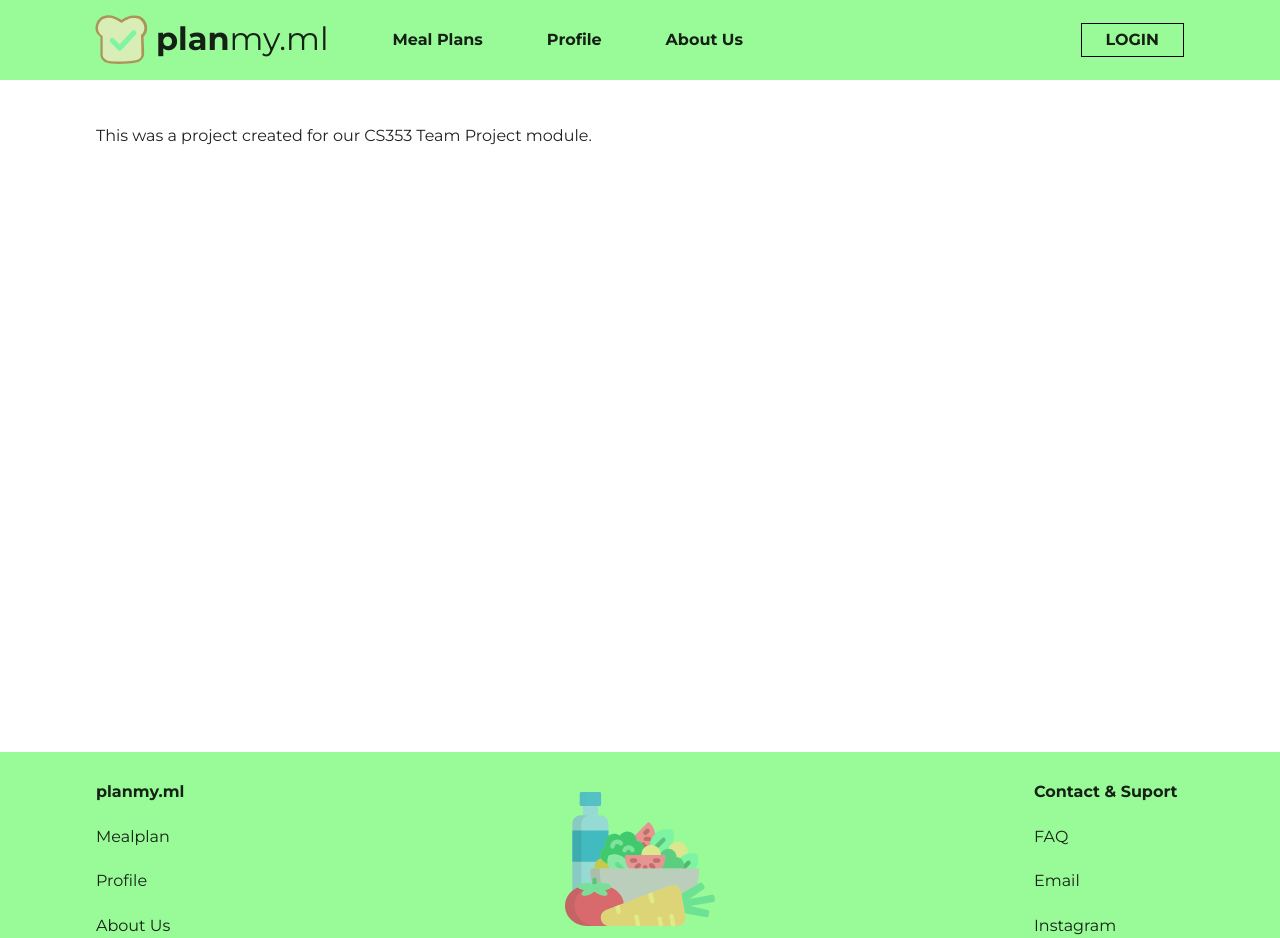
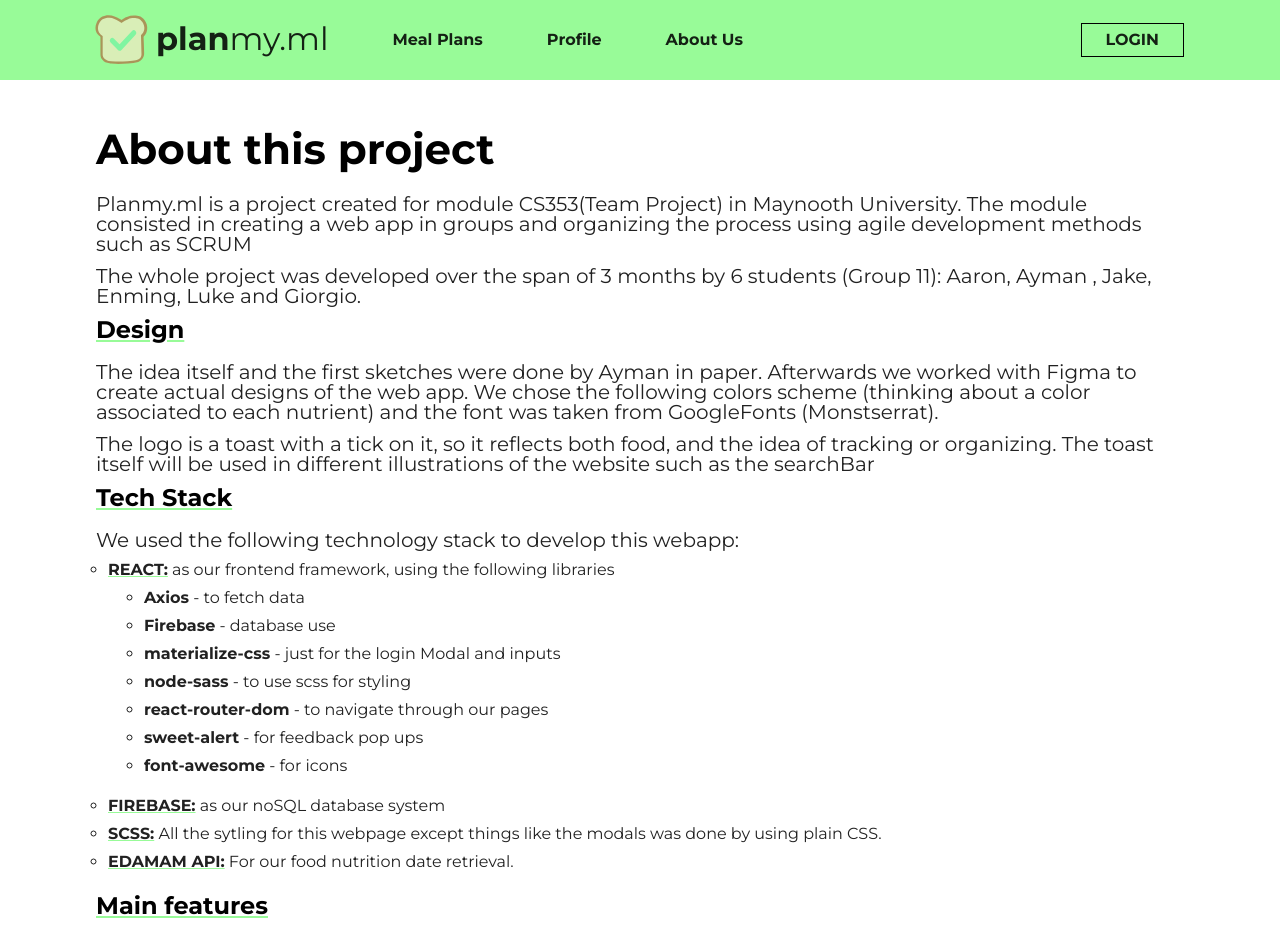
Before and after one commit to CS353T11/CS353TeamProject, a React (Create React App) app: page /about in a window 1280 px wide. Shown: the top 938 px of the page. Built offline with nearby package versions, Linux system fonts and the light colour scheme; no server answers.

Commit message:
[2.13] ABOUT PAGE almost done

```diff
--- a/src/components/home/aboutUs.js
+++ b/src/components/home/aboutUs.js
@@ -19,8 +19,59 @@ export default class aboutUs extends React.Component {
     render() {
         return (
             <div className="view about-us">
-                This was a project created for our CS353 Team Project module.
+                <h3 className="title">About this project</h3>
+                <p> Planmy.ml is a project created for module CS353(Team Project) in Maynooth University. The module
+                    consisted in creating a web app in groups and organizing the process using agile development
+                    methods such as SCRUM</p>
+                <p> The whole project was developed over the span of 3 months by 6 students (Group 11): Aaron, Ayman
+                , Jake, Enming, Luke and Giorgio. </p>
 
+                <h4 className="subtitle">Design</h4>
+
+                <p> The idea itself and the first sketches were done by Ayman in paper. Afterwards we worked with Figma
+                to create actual designs of the web app. We chose the following colors scheme (thinking about a color
+                associated to each nutrient) and the font was taken from GoogleFonts (Monstserrat).</p>
+
+                <p> The logo is a toast with a tick on it, so it reflects both food, and the idea of tracking or
+                    organizing. The toast itself will be used in different illustrations of the website such as the
+                    searchBar</p>
+
+                <h4 className="subtitle">Tech Stack</h4>
+
+                <p> We used the following technology stack to develop this webapp:</p>
+                    <ul className="stack-list">
+                        <li><b>REACT:</b> as our frontend framework, using the following libraries</li>
+                        <ul>
+                            <li><b>Axios</b> - to fetch data</li>
+                            <li><b>Firebase</b> - database use</li>
+                            <li><b>materialize-css</b> - just for the login Modal and inputs</li>
+                            <li><b>node-sass</b> - to use scss for styling</li>
+                            <li><b>react-router-dom</b> - to navigate through our pages</li>
+                            <li><b>sweet-alert</b> - for feedback pop ups</li>
+                            <li><b>font-awesome</b> - for icons</li>
+                        </ul>
+                        <li><b>FIREBASE:</b> as our noSQL database system</li>
+                        <li><b>SCSS:</b> All the sytling for this webpage except things like the modals was done by using
+                        plain CSS.</li>
+                        <li><b>EDAMAM API:</b> For our food nutrition date retrieval.</li>
+                    </ul>
+
+                <h4 className="subtitle">Main features</h4>
+
+                <p>
+                    Our application has a lot of functionalities and features, but our main ones are the following:
+                </p>
+
+                <ul className="stack-list">
+                    <li><b>AUTH AND PROFILE:</b> We used firabase to make the user able to Login, Register, Forget Password, Edit Profile,
+                    Change Password, Change email... </li>
+                    <li><b>SEARCHBAR:</b> By using EDAMAM API we can search for any food and get a list of related items and their nutrition
+                     values. Additionally we can modify the quantity of grams and the proportional nutrition will be automatically updated.</li>
+                    <li><b>DRAG-N-DROP:</b>  -----AARON write here a little thing of how it works-----</li>
+                    <li><b>NUTRITION CALCULATION:</b> ----JAKE WRITE HERE A LIL DESCRIPTION OF HOW IT WORKS---</li>
+                    <li><b>NUTRITION BARS:</b> Everytime we add/delete an item/row, the nutrition bars will be numerically and visually updated.
+                    After saving the tamplate, everytime we confirma meal it will also update the bars.</li>
+                </ul>
             </div>
         );
     }
--- a/src/components/mealPlan/DragDropBox.js
+++ b/src/components/mealPlan/DragDropBox.js
@@ -98,6 +98,8 @@ export default class DragDropTest extends React.Component {
         let food_id = this.props.index + "i" + parseInt(e.currentTarget.value);
 
         document.getElementById(food_id).classList.toggle("crossed");
+
+
     };
 
 	async groupFoodList(){
--- a/src/scss/styles.scss
+++ b/src/scss/styles.scss
@@ -1244,5 +1244,46 @@ div.input-field.col {
 
 //------------------------------------------------ ABOUT US ----------------------------------------------
 .about-us {
+  .title {
+    display: block;
+    font-size: 42px;
+    font-weight: bold;
+    color: black;
+    margin-bottom: 24px;
+  }
+  p {
+    font-size: 20px;
+    margin-bottom: 12px;
+  }
+  ul {
+    list-style-type: circle;
+    margin-left: 12px;
+    margin-bottom: 24px;
+    b {
+      font-weight: bold;
+      text-decoration:underline;
+      text-decoration-color: $primaryColor;
+    }
+    li {
+      list-style-type: circle;
+      margin-bottom: 12px;
+    }
+    ul li {
+      margin-left: 24px;
+      b {
+        font-weight: bold;
+        text-decoration: none;
+      }
+    }
+  }
+  .subtitle {
+    display: block;
+    font-size: 24px;
+    font-weight: bold;
+    color: black;
+    margin-bottom: 20px;
+    text-decoration:underline;
+    text-decoration-color: $primaryColor;
+  }
 
 }
```
Also changed, not shown: public/WhatsApp Image 2019-12-17 at 13.11.50.jpeg (added).
